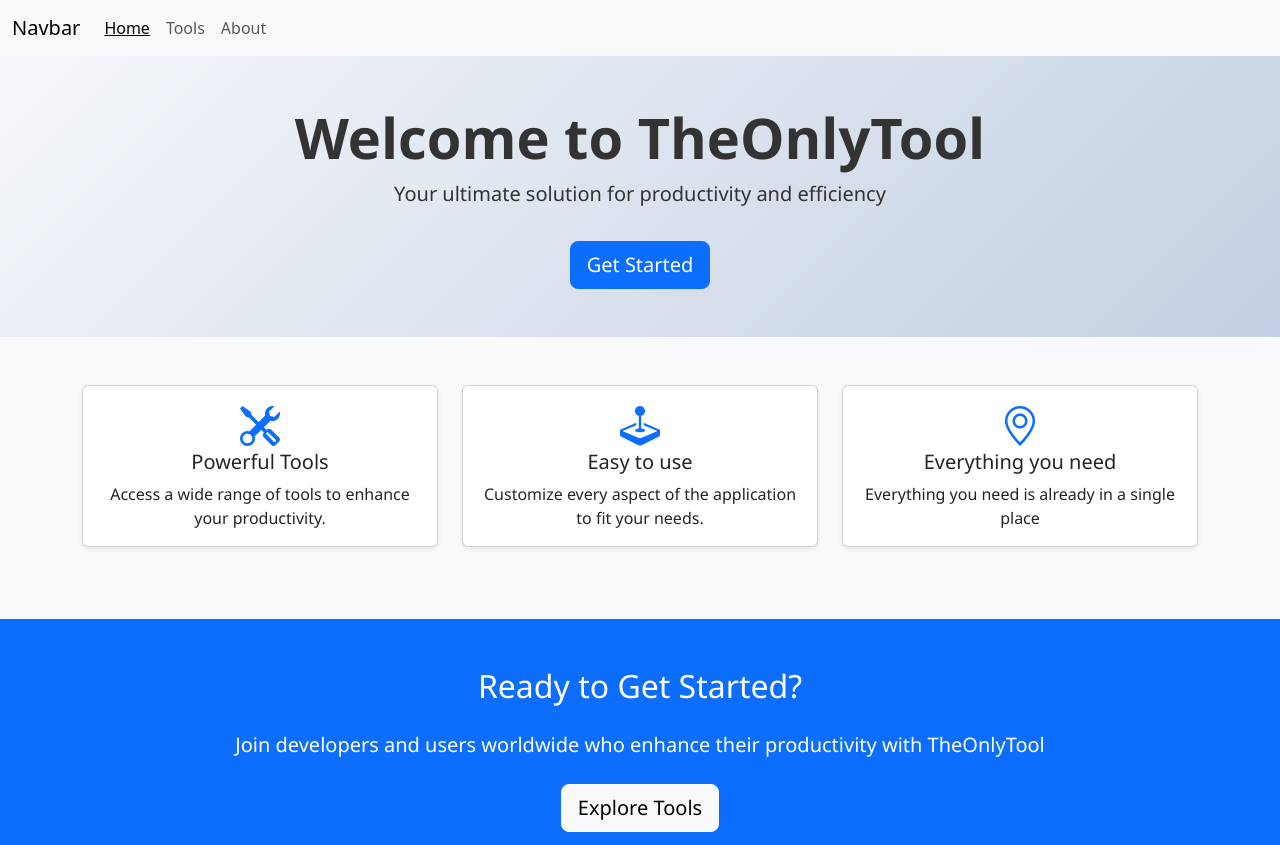
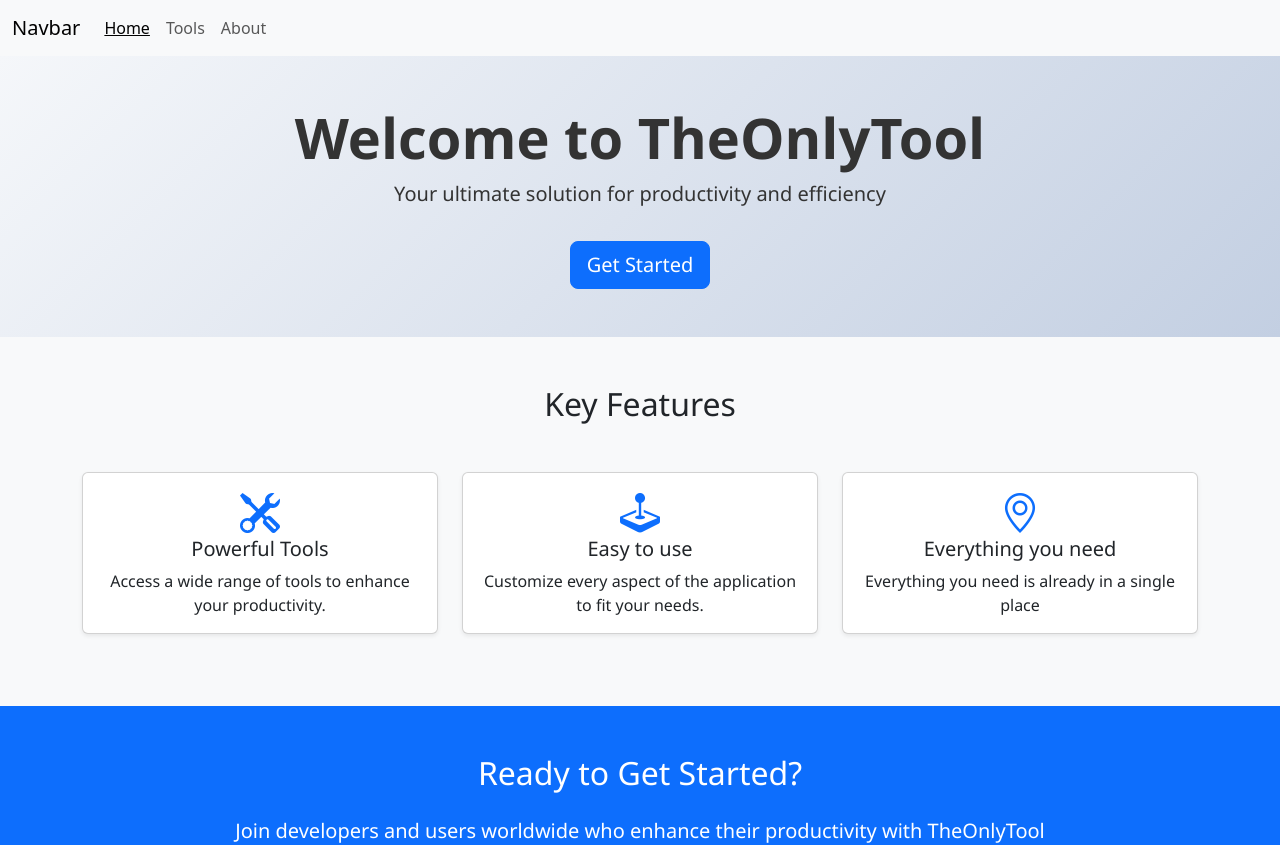
Before and after one commit to theonlytool/theonlytool.github.io, a Vue app: page / in a window 1280 px wide. Shown: the top 845 px of the page. Built offline with nearby package versions, Linux system fonts and the light colour scheme.

Commit message:
Refactor Features and Technologies sections to use an InfoCardContainer.vue

```diff
--- /dev/null
+++ b/src/components/InfoCardContainer.vue
@@ -0,0 +1,32 @@
+<script setup>
+import {defineProps} from 'vue';
+import InfoCard from './InfoCard.vue';
+
+defineProps({
+  title: {
+    type: String,
+    required: true
+  },
+  items: {
+    type: Array,
+    required: true,
+    validator: (items) => {
+      return items.every(item => 'icon' in item && 'title' in item && 'description' in item);
+    }
+  }
+});
+</script>
+
+<template>
+  <div class="container">
+    <h2 class="text-center mb-5">{{ title }}</h2>
+    <div class="row text-center">
+      <div class="col-md-4 mb-4" v-for="item in items" :key="item.title">
+        <InfoCard :icon="item.icon" :title="item.title" :description="item.description"/>
+      </div>
+    </div>
+  </div>
+</template>
+
+<style scoped>
+</style>
--- a/src/pages/About.vue
+++ b/src/pages/About.vue
@@ -1,6 +1,6 @@
 <script setup>
 import {ref, onMounted} from 'vue';
-import InfoCard from "@/components/InfoCard.vue";
+import InfoCardContainer from "@/components/InfoCardContainer.vue";
 
 const features = ref([]);
 const technologies = ref([]);
@@ -29,7 +29,8 @@ onMounted(() => {
           <div class="col-md-12">
             <h1 class="display-4 fw-bold">About TheOnlyTool</h1>
             <p class="lead">Your ultimate solution for productivity and efficiency</p>
-            <p>TheOnlyTool is a web application designed to provide a collection of useful tools for daily tasks. It's built with modern web technologies to ensure fast performance and a great user experience.</p>
+            <p>TheOnlyTool is a web application designed to provide a collection of useful tools for daily tasks. It's
+              built with modern web technologies to ensure fast performance and a great user experience.</p>
           </div>
         </div>
       </div>
@@ -37,26 +38,12 @@ onMounted(() => {
 
     <!-- Features Section -->
     <section class="features-section py-5">
-      <div class="container">
-        <h2 class="text-center mb-5">Key Features</h2>
-        <div class="row text-center">
-          <div class="col-md-4 mb-4" v-for="feature in features" :key="feature.title">
-            <InfoCard :icon="feature.icon" :title="feature.title" :description="feature.description" />
-          </div>
-        </div>
-      </div>
+      <InfoCardContainer title="Key Features" :items="features"/>
     </section>
 
     <!-- Technologies Section -->
-    <section class="technologies-section py-5 bg-light">
-      <div class="container">
-        <h2 class="text-center mb-5">Technologies Used</h2>
-        <div class="row text-center">
-          <div class="col-md-4 mb-4" v-for="tech in technologies" :key="tech.title">
-            <InfoCard :icon="tech.icon" :title="tech.title" :description="tech.description" />
-          </div>
-        </div>
-      </div>
+    <section class="technologies-section py-5">
+      <InfoCardContainer title="Technologies Used" :items="technologies"/>
     </section>
 
     <!-- About Creator Section -->
@@ -65,12 +52,15 @@ onMounted(() => {
         <h2 class="text-center mb-5">About the Creator</h2>
         <div class="row">
           <div class="col-md-4 text-center">
-            <img src="https://avatars.githubusercontent.com/u/27690651?v=4" alt="Creator Avatar" class="rounded-circle" style="width: 150px; height: 150px;">
+            <img src="https://avatars.githubusercontent.com/u/27690651?v=4" alt="Creator Avatar" class="rounded-circle"
+                 style="width: 150px; height: 150px;">
           </div>
           <div class="col-md-8">
             <h3>Alex6dj</h3>
-            <p>Software developer with a passion for creating useful tools and open-source projects. TheOnlyTool is one of my personal projects aimed at helping developers and users improve their productivity.</p>
-            <p>You can find more about my work on my <a href="https://github.com/alex6dj/" target="_blank" rel="noopener noreferrer">GitHub profile</a>.</p>
+            <p>Software developer with a passion for creating useful tools and open-source projects. TheOnlyTool is one
+              of my personal projects aimed at helping developers and users improve their productivity.</p>
+            <p>You can find more about my work on my <a href="https://github.com/alex6dj/" target="_blank"
+                                                        rel="noopener noreferrer">GitHub profile</a>.</p>
           </div>
         </div>
       </div>
--- a/src/pages/Home.vue
+++ b/src/pages/Home.vue
@@ -1,15 +1,15 @@
 <script setup>
 import {ref, onMounted} from 'vue';
-import InfoCard from "@/components/InfoCard.vue";
+import InfoCardContainer from "@/components/InfoCardContainer.vue";
 
 const features = ref([]);
 
 onMounted(() => {
   fetch('/data/features.json')
-    .then(response => response.json())
-    .then(data => {
-      features.value = data;
-    });
+      .then(response => response.json())
+      .then(data => {
+        features.value = data;
+      });
 });
 </script>
 
@@ -26,13 +26,7 @@ onMounted(() => {
 
     <!-- Features Section -->
     <section id="features" class="features-section py-5">
-      <div class="container">
-        <div class="row text-center">
-          <div class="col-md-4 mb-4" v-for="feature in features" :key="feature.title">
-            <InfoCard :icon="feature.icon" :title="feature.title" :description="feature.description" />
-          </div>
-        </div>
-      </div>
+      <InfoCardContainer title="Key Features" :items="features"/>
     </section>
 
     <!-- Call to Action Section -->
```
Lines whose indentation alone changed are shown as unchanged.
